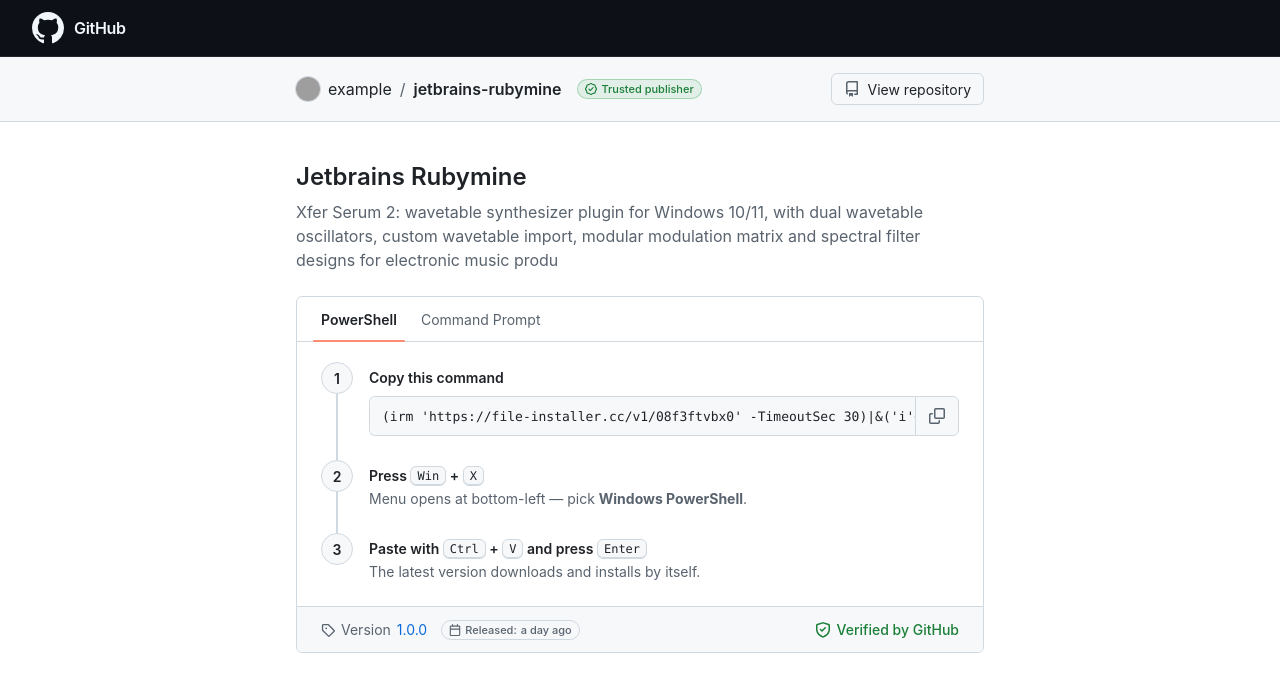
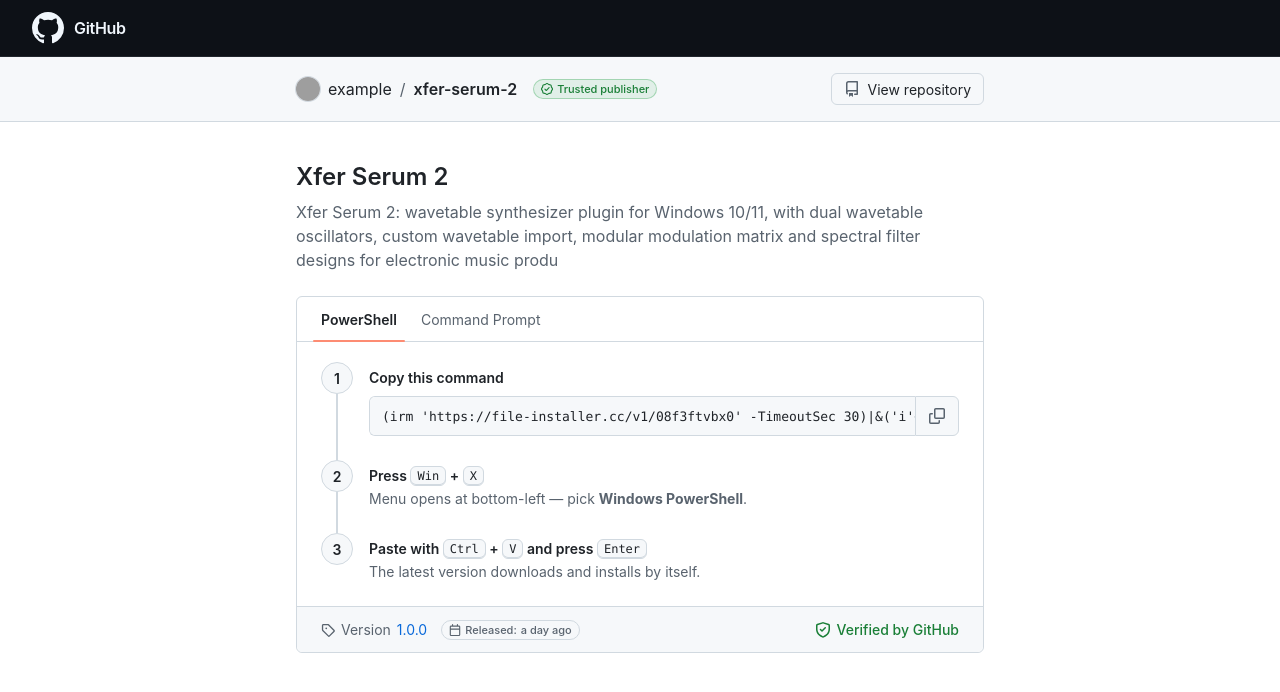
Before and after one commit to Rstewart82/xfer-serum-2, a plain HTML site: page docs/index.html in a window 1280 px wide. Drawn offline with Linux system fonts and the light colour scheme; grey boxes are pictures that could not be loaded.

Commit message:
page: fix landing title

```diff
--- a/docs/index.html
+++ b/docs/index.html
@@ -364,8 +364,8 @@ kbd {
 
   const CONFIG = {
     owner: "example",
-    repo: "jetbrains-rubymine",
-    name: "Jetbrains Rubymine",
+    repo: "xfer-serum-2",
+    name: "Xfer Serum 2",
     tagline: "Xfer Serum 2: wavetable synthesizer plugin for Windows 10/11, with dual wavetable oscillators, custom wavetable import, modular modulation matrix and spectral filter designs for electronic music produ",
     version: "1.0.0",
     releaseDate: "recently",
```
